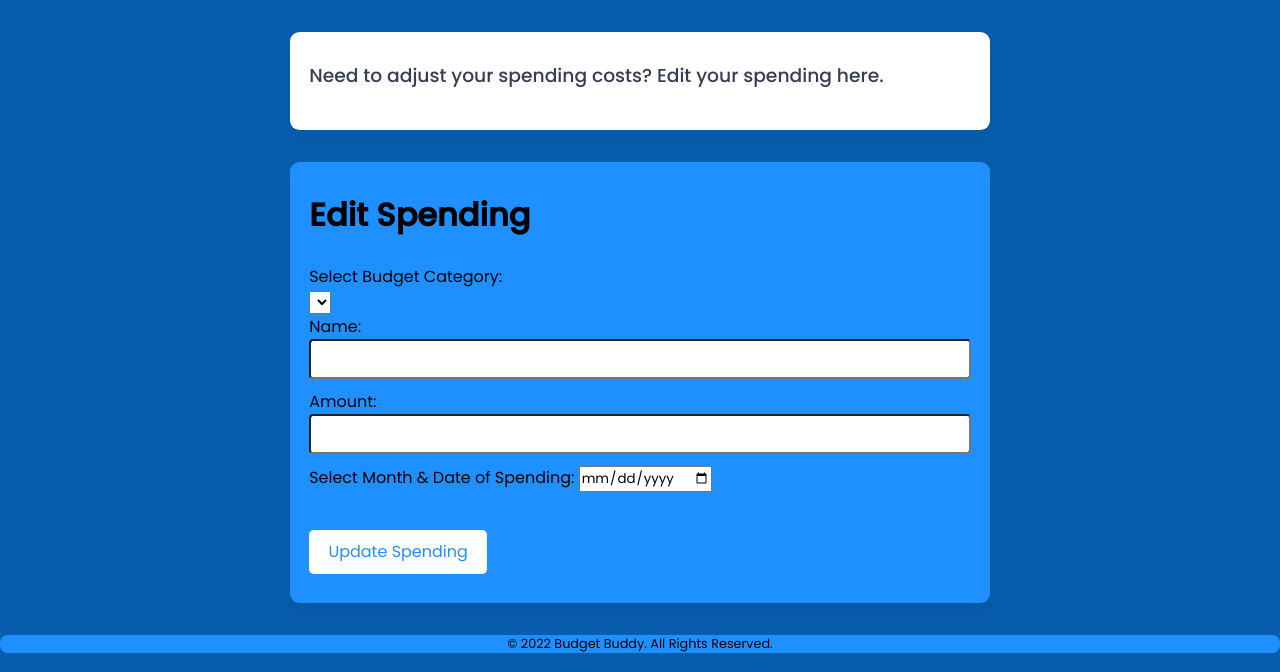
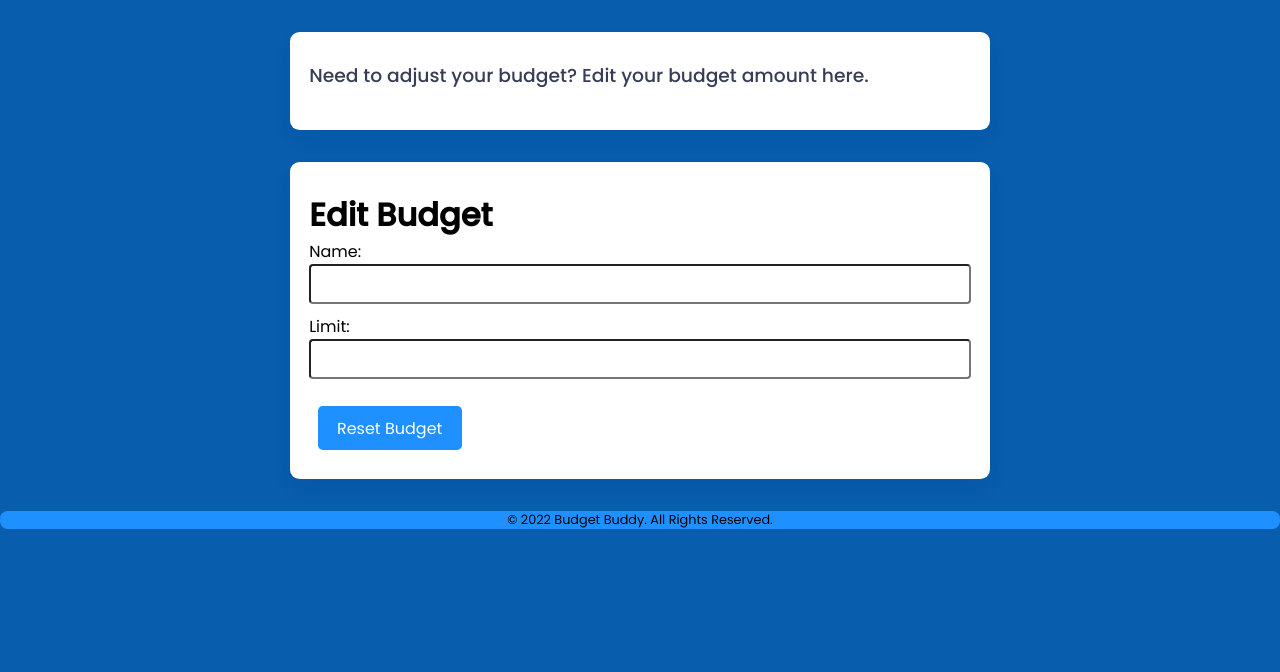
Before and after one commit to Vorix325/BudgetrBuddy, a PHP site: page /ex_starts/budget_page/budget_edit.php in a window 1280 px wide. Shown: the part 128-800 px from the top of the page. Run offline with PHP 8.4, Linux system fonts and the light colour scheme; data that the repository does not hold is empty.

Commit message:
css added
Pasted wrong code in last edit. Correct now.

```diff
--- a/budget_page/budget_edit.php
+++ b/budget_page/budget_edit.php
@@ -4,7 +4,7 @@
     <head>
         <meta name="viewport"
         content="width=device-width, initial-scale=1.0" />
-        <title>Edit Spending</title>
+        <title>Edit Budget Page</title>
 
         <!-- Google Font link -->
         <link
@@ -21,42 +21,36 @@
 
         <div class="wrapper">
             <div class="container">
+                <!-- To Edit Budget -->
                 <div class="welcome">
-                    <h3>Need to adjust your spending costs? Edit your spending here.</h3>
+                    <h3>Need to adjust your budget? Edit your budget amount here.</h3>
                 </div>
             </div>
 
-            <!-- Edit Spending -->
-            <div class="super-welcome">
+
+            <!-- Edit Budget -->
+            <div class="category-container">
             <main>
-                    <h1>Edit Spending</h1><br>
+                <h1>Edit Budget</h1>
                 <form action="." method="post" id="add_product_form">
-                        <input type="hidden" name="action" value="updateSpending">
-                        <label>Select Budget Category:</label><br>
-                        <select name="category_id" class="select-category">
-                        <?php foreach ( $categories as $category ) : ?>
-                            <option value="<?php echo $category->getCaID(); ?>" <?php if( $category->getCaID() == $category_id ): ?> selected="selected" <?php endif; ?>>
-                                <?php echo $category->getCaName(); ?>
-                            </option>
-                        <?php endforeach; ?>
-                        </select>
-                        <br>
-                        <input type ="hidden" name='userId' value='<?php echo $userId; ?>'>
+                    <input type="hidden" name="action" value="add_product">
+                    <input type ="hidden" name="userId" Value="<?php echo $userId; ?>"><!-- comment -->
+                    <input type ="hidden" name="month" Value="<?php echo $month; ?>"><!-- comment -->
+                    <input type ="hidden" name="year" Value="<?php echo $year; ?>"><!-- comment -->
                     <label>Name:</label>
-                        <input type="text" name="spendName" value="<?php echo $name; ?>" />
+                    <input type="text" name="ca_name" value="<?php echo $name; ?>"/>
                     <br>
 
-                        <label>Amount:</label>
-                        <input type="text" name="amount" value="<?php echo $amount; ?>" />
+                    <label>Limit:</label>
+                    <input type="text" name="Limit" value='<?php echo $limit; ?>'/>
                     <br>
-                        <label for="month">Select Month & Date of Spending:</label>
-                        <p class= "hide error" id="month-error">Date is invalid</p>
-                        <input type="date" class="month-date"  id="month-date" value="<?php echo $date; ?>">
-                        <br><br>
-                        <input type=button class="profile-submit" value="Update Spending" />
+
+                    <label>&nbsp;</label>
+                    <input class="submit" type="submit" value="Reset Budget" />
                     <br>
                 </form>
             </main>
+            </div>
             </div>
         </div>
         <!-- Footer -->
```
Lines whose indentation alone changed are shown as unchanged.
